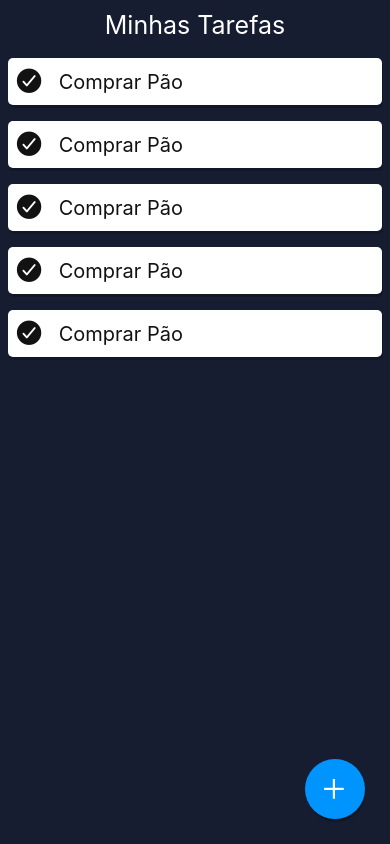
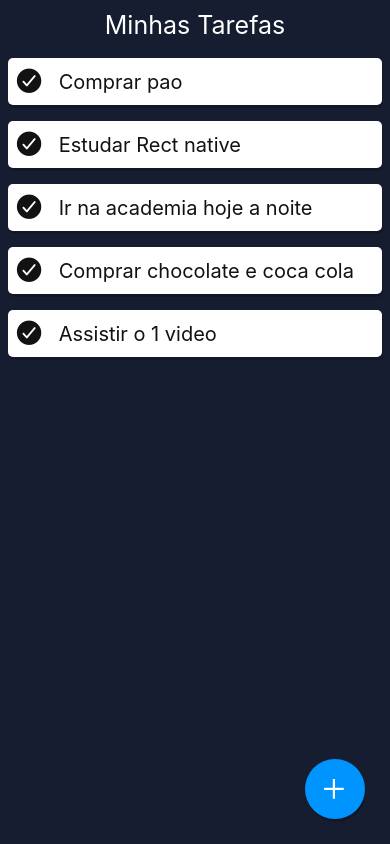
Before and after one commit to leon-araujo/react-native-lista-de-tarefas, a React Native app: screen / in a window 390 px wide. Built offline with nearby package versions, Linux system fonts and the light colour scheme.

Commit message:
modificando taks

```diff
--- a/src/components/TaskList/index.js
+++ b/src/components/TaskList/index.js
@@ -2,7 +2,7 @@ import React from "react";
 import { View, Text, StyleSheet, TouchableOpacity } from "react-native";
 import {Ionicons} from '@expo/vector-icons';
 
-export default function TaskList() {
+export default function TaskList({data}) {
     return(
         <View style={styles.container}>
             <TouchableOpacity>
@@ -10,7 +10,7 @@ export default function TaskList() {
             </TouchableOpacity>
 
             <View>
-                <Text style={styles.text}> Comprar Pão </Text>
+                <Text style={styles.task}> {data.task} </Text>
             </View>
         </View>
 
@@ -34,7 +34,7 @@ const styles = StyleSheet.create({
             height: 3,
         }
     },
-    text: {
+    task: {
         color: '#121212',
         fontSize: 20,
         paddingLeft: 8,
```
